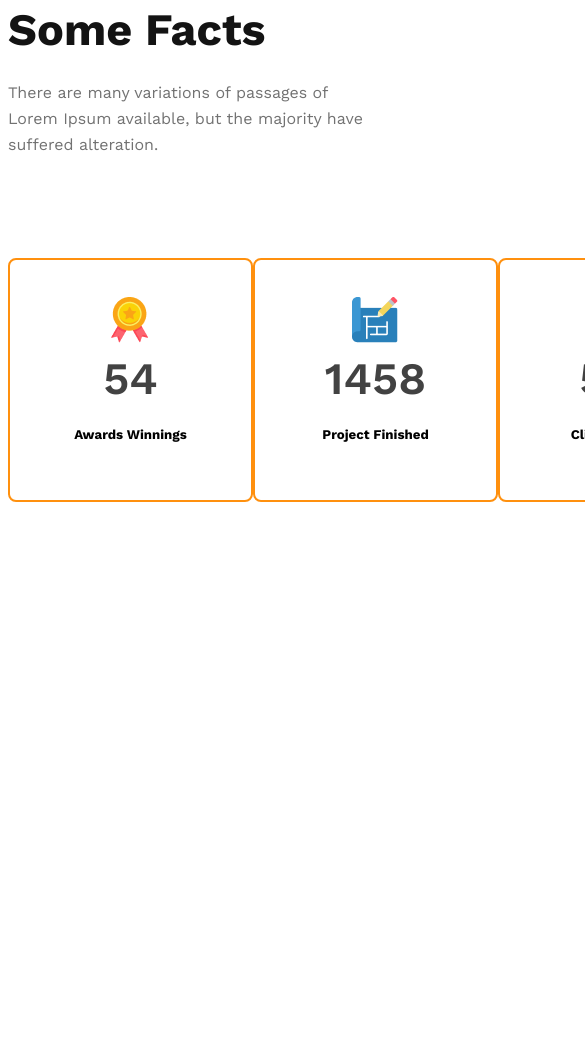
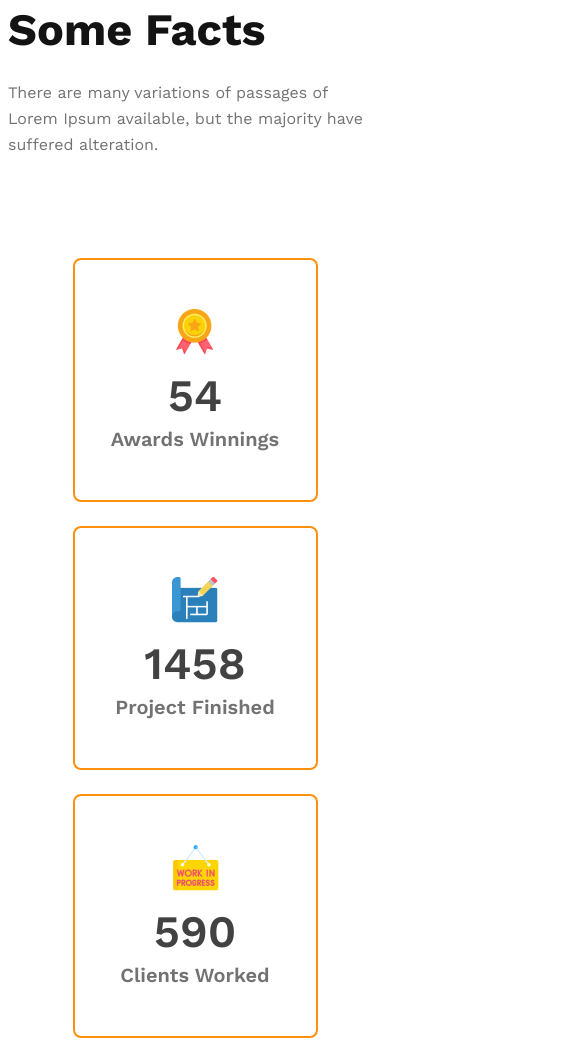
Before and after one commit to ahmed-1430/g3-architects-website, a plain HTML site: page index.html in a window 390 px wide. Shown: the part 3353-4394 px from the top of the page, 585 px wide, since content can reach past the window. Before the commit the page ends 4035 px from the top, so only its background shows below. Drawn offline with nearby package versions, Linux system fonts and the light colour scheme.

Commit message:
some facts section responsive for x-small devices

```diff
--- a/styles/index.css
+++ b/styles/index.css
@@ -145,8 +145,15 @@ main {
 .fact-number {
     font-size: 2.81rem;
     font-weight: 600;
-    margin: 5px 0;
+    margin-top: 10px;
+    margin-bottom: 5px;
     color: #424242;
+}
+.fact-name {
+    font-size: 1.25rem;
+    font-weight: 600;
+    color: #727272;
+    margin: 0;
 }
 /* Some Facts Section style End */
 
@@ -164,6 +171,12 @@ main {
     .our-features {
         margin-left: 24px;
     }
+    .facts-container{
+        display: grid;
+        grid-template-columns: repeat(1, 1fr);
+        justify-items: center;
+        gap: 24px;
+    }
 
 }
 
@@ -178,5 +191,6 @@ main {
         margin: 20px auto;
     }
 
+
 }
 /* responsive media query styles End */
```
